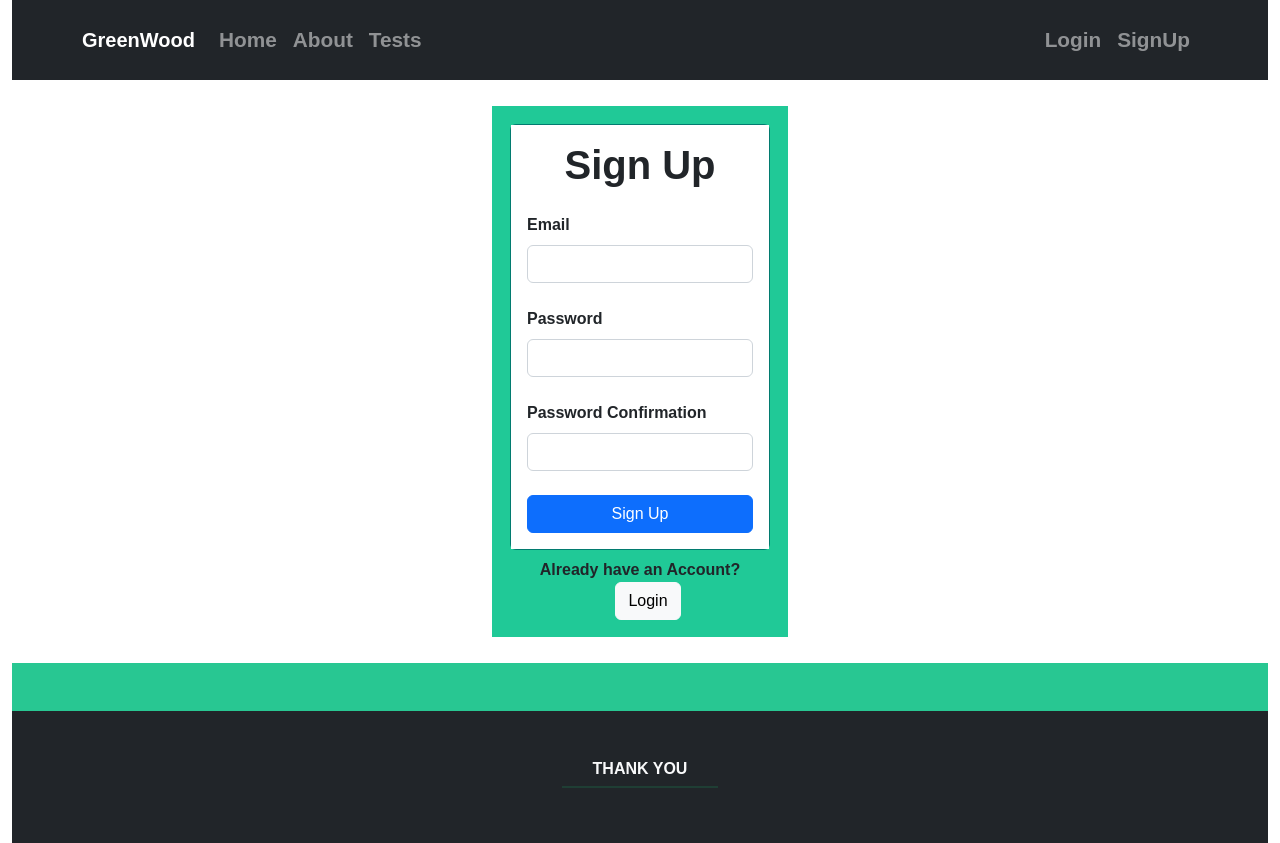
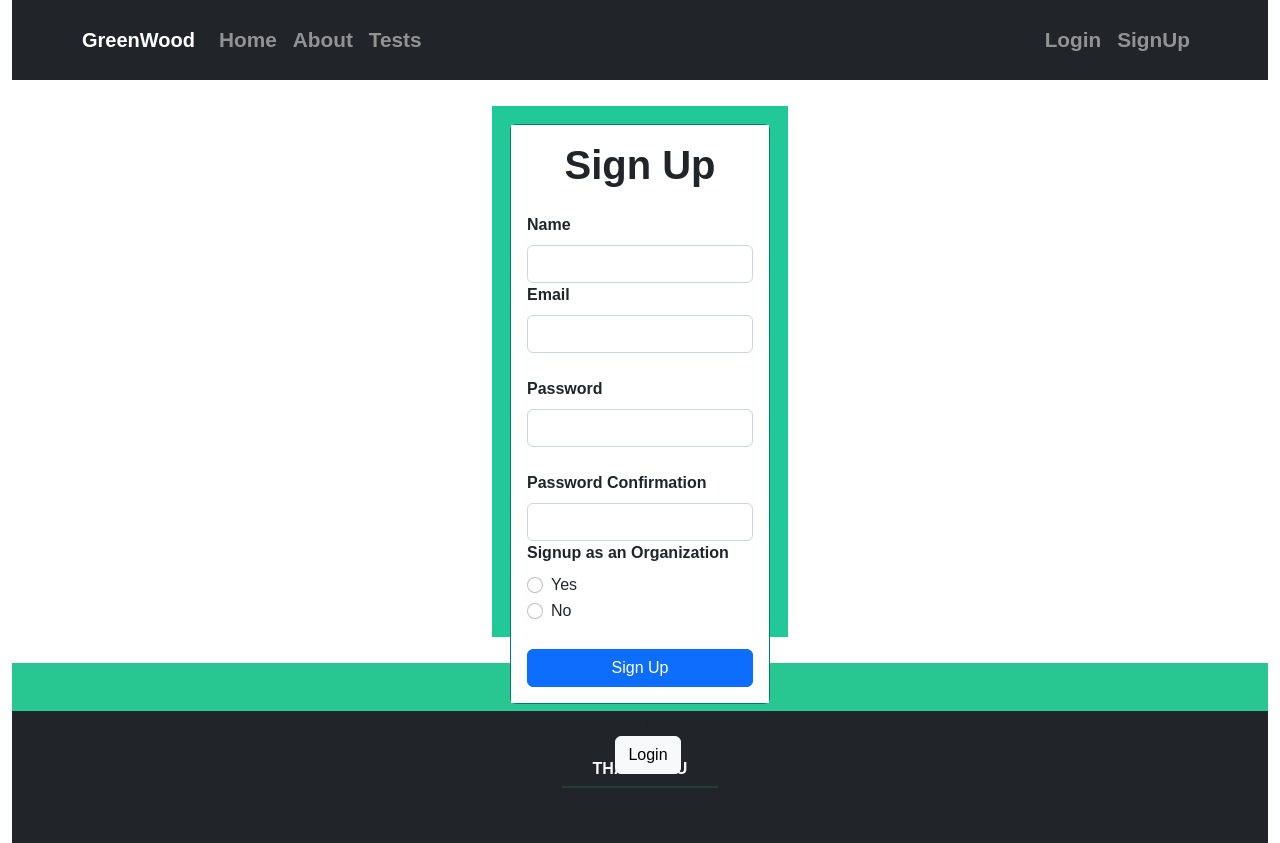
Before and after one commit to Astro3321/greenwood, a React (Create React App) app: page /signup in a window 1280 px wide. Built offline with nearby package versions, Linux system fonts and the light colour scheme; no server answers; a web font is replaced by a local one.

Commit message:
~Add "SignUp as an Organization" Field in Signup Form ~Add Custom Storage of User Data in Users Collection during Signup Process ~Add Data Fetch Logic in Update Profile from Users Collection ~Changes to Update Profile Form fields ~Convert Bootstrap to React Bootstrap

```diff
--- a/src/components/Signup.js
+++ b/src/components/Signup.js
@@ -1,14 +1,17 @@
-import { Alert } from 'bootstrap'
+import { addDoc, collection } from 'firebase/firestore'
 import React,{useRef, useState} from 'react'
-import {Form, Button, Card } from 'react-bootstrap'
+import {Form, Button, Card, Alert } from 'react-bootstrap'
 import { Link, useNavigate } from 'react-router-dom'
 import { useAuth } from '../contexts/AuthContext'
+import { db } from "../config/firebase-config"
 import ".//UserForm.css"
 
 export default function Signup() {
+    const nameRef = useRef()
     const emailRef = useRef()
     const passwordRef = useRef()
     const passwordConfirmRef = useRef()
+    const [userType, setUserType] = useState(null)
     const [loading, setLoading] = useState(false)
     const [error, setError] = useState('')
     const navigate = useNavigate()
@@ -21,10 +24,20 @@ export default function Signup() {
             return setError("Passwords do not match")
         }
 
+        const userData = {
+            name: nameRef.current.value,
+            email: emailRef.current.value,
+            displayImage: "",
+            userType: userType
+        }
+
+        const userCollectionRef = collection(db, "users")
+
         try {
             setError('')
             setLoading(true)
             await signup(emailRef.current.value, passwordRef.current.value)
+            await addDoc(userCollectionRef, userData)
             navigate("/")
         } catch(e) {
             setError(e.message)
@@ -40,21 +53,49 @@ export default function Signup() {
         <Card.Body style={{background:"white"}}>
             <h1 className='text-center mb-4'><strong>Sign Up</strong></h1>
             {error && <Alert variant="danger">{error}</Alert>}
+
             <Form onSubmit={handleSubmit}>
+                <Form.Group id="name">
+                    <Form.Label><strong>Name</strong></Form.Label>
+                    <Form.Control type="text" ref={nameRef} required />
+                </Form.Group>
+
                 <Form.Group id="email">
                     <Form.Label><strong>Email</strong></Form.Label>
                     <Form.Control type="email" ref={emailRef} required />
                 </Form.Group>
+
                 <br />
-                <Form.Group id="passward">
+                <Form.Group id="password">
                     <Form.Label><strong>Password</strong></Form.Label>
                     <Form.Control type="password" ref={passwordRef} required />
                 </Form.Group>
+
                 <br />
                 <Form.Group id="password-confirm">
                     <Form.Label><strong>Password Confirmation</strong></Form.Label>
                     <Form.Control type="password" ref={passwordConfirmRef} required />
                 </Form.Group>
+
+                <Form.Label><strong>Signup as an Organization</strong></Form.Label>
+                <Form.Check
+                    type="radio"
+                    name="userType"
+                    label="Yes"
+                    value="true"
+                    onChange={() => {
+                        setUserType("ORG")
+                    }}
+                    required />
+                <Form.Check
+                    type="radio"
+                    name="userType"
+                    label="No"
+                    value="false"
+                    onChange={() => {
+                        setUserType("IND")
+                    }}
+                    required />
 
                 <Button className="w-100 mt-4" type="submit" disabled={loading}>Sign Up</Button>
             </Form>
--- a/src/components/UpdateProfile.js
+++ b/src/components/UpdateProfile.js
@@ -1,67 +1,81 @@
-import React from 'react'
+import { collection, getDocs, query, where } from 'firebase/firestore'
+import React, { useEffect, useRef, useState } from 'react'
+import { Form, Button, Card, Alert } from 'react-bootstrap'
+import { db } from '../config/firebase-config'
+import { useAuth } from "../contexts/AuthContext"
 // import CoverImg from "../images/CoverImg.png"
 
 export default function UpdateProfile(props) {
     // const body = {
     //     background: `linear-gradient(rgb(0,0,0,0.5),#28c792),url(${CoverImg}) no-repeat center center / cover`,
     // }
+    const nameRef = useRef()
+    const emailRef = useRef()
+    const passwordRef = useRef()
+    const passwordConfirmRef = useRef()
+    const [image, setImage] = useState()
+    const [data, setData] = useState([])
+    const { currentUser } = useAuth()
+    const [loading, setLoading] = useState(false)
+    const [error, setError] = useState('')
+
+    const userCollectionRef = collection(db, "users")
+    const q = query(userCollectionRef, where("email", '==', `${currentUser.email}`))
+
+    useEffect(() => {
+        const loadData = async () => {
+            const queryData = await getDocs(q)
+            setData(queryData.docs[0].data())
+        }
+
+        loadData()
+    }, [])
+
+    function handleSubmit(){
+        console.log("here")
+    }
 
 
-  return (
-    <div >
-        <div className="card">
-                <div className="card-header" style={{background: "#c2f0c4"}}>
-                    <h2>Update Profile</h2>
-                    {/* <button type='button' className='btn btn-success'> <strong>See All</strong> <span className="las la-arrow-right"></span></button> */} <br />
-                </div> </div>
-      <div className="container" >
-        <div className="row d-flex justify-content-center" >
-            <div className="col-md-10 mt-5 pt-5">
-                <div className="row z-depth-3" style={{border: "2px solid black"}}>
-                    <div className="col-sm-4 bg-info bg-gradient rounded-left" >
-                     <div className="card-block text-center text-white"> <br />
-                     <img src="profile.png" alt="" className='rounded-circle' width={120}/> <br />
-                     <input type="file" name="profilePic" id="ProfilePic" />
-                        <h2 className="font-weight-bold mt-4"><strong>Arpit Kashyap</strong></h2>
-                        <p>XYZ school</p>
-                        <i className="far fa-edit fa-2x mb-4"></i>
-                        </div>
-                    </div>
-                    <div className="col-sm-8 bg-white rounded-right">
-                        <h3 className="mt-3 text-center" style={{fontweight:"bold",}}>Information</h3>
-                        <hr className="badge-dark mt-0 w-25" />
-                        <div className="row">
-                            <div className="col-sm-6">
-                                <p className="font-weight-bold"><b>Name</b></p>
-                                <input type="text" name="name" id="name"  />
-                            </div>
-                            <div className="col-sm-6">
-                                <p className="font-weight-bold"><b>School</b></p>
-                                <input type="text" name="school" id="school" />
-                            </div>
-                        </div><br />
+    return <>
+            <Card className="mx-auto mt-4 mb-2" style={{width: "23rem", borderRadius: "0.6rem"}}>
+                <Card.Body>
+                    <h2 className="text-center mb-4">Update Profile</h2>
+                    {error && <Alert variant="danger">{error}</Alert>}
+                    <Form onSubmit={handleSubmit}>
+                        <img src={data.displayImage?data.displayImage:"profile.png"}
+                            alt={data.name} className="rounded-circle d-flex mx-auto mb-3" style={{width: "40%"}} />
 
+                        <Form.Group id="display-image">
+                            <Form.Control type="file" accept="/images" onChange={(event) => {
+                                setImage(event.target.files[0])
+                            }} />
+                        </Form.Group>
 
-                        <div className="row">
-                        <div className="col-sm-6">
-                                <p className="font-weight-bold"><b>Email</b></p>
-                                <input type="email" name="email" id="email" />
-                            </div>
-                            <div className="col-sm-6">
-                                <p className="font-weight-bold"><b>Phone</b></p>
-                                <input type="number" name="number" id="number" />
-                            </div>
+                        <Form.Group id="name">
+                            <Form.Label>Full Name</Form.Label>
+                            <Form.Control type="text" ref={nameRef} required defaultValue={data.name} />
+                        </Form.Group>
 
-                        </div>
-                        <hr className="bg-dark" />
-                        <button type='button' className='btn btn-success' style={{width:"600px"}}> <strong>Save</strong> <span className="las la-arrow-left"></span></button> <br /><br />
+                        <Form.Group id="email">
+                            <Form.Label>Email</Form.Label>
+                            <Form.Control type="email" ref={emailRef} required defaultValue={data.email} />
+                        </Form.Group>
 
-                    </div>
-                </div>
-            </div>
-        </div>
-      </div>
-      <br /><br /><br /><br /><br />
-    </div>
-  )
+                        <Form.Group id="password">
+                            <Form.Label>Password</Form.Label>
+                            <Form.Control type="password" ref={passwordRef} placeholder="Leave Blank to keep same" />
+                        </Form.Group>
+
+                        <Form.Group id="password-confirm">
+                            <Form.Label>Confirm Password</Form.Label>
+                            <Form.Control type="password" ref={passwordConfirmRef} placeholder="Leave Blank to keep same" />
+                        </Form.Group>
+
+                        <Button className="w-25 text-center d-flex mx-auto mt-4" disabled={loading} type="submit">
+                            Update
+                        </Button>
+                    </Form>
+                </Card.Body>
+            </Card>
+    </>
 }
```
